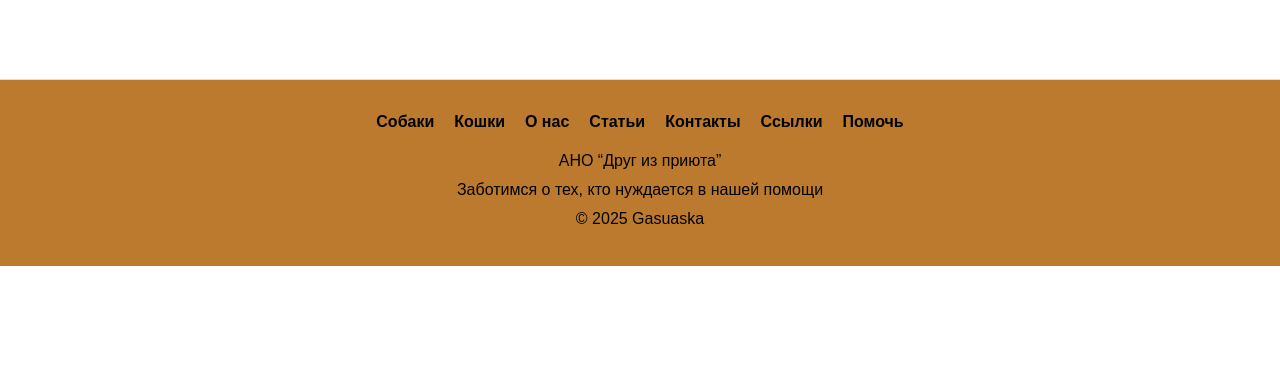
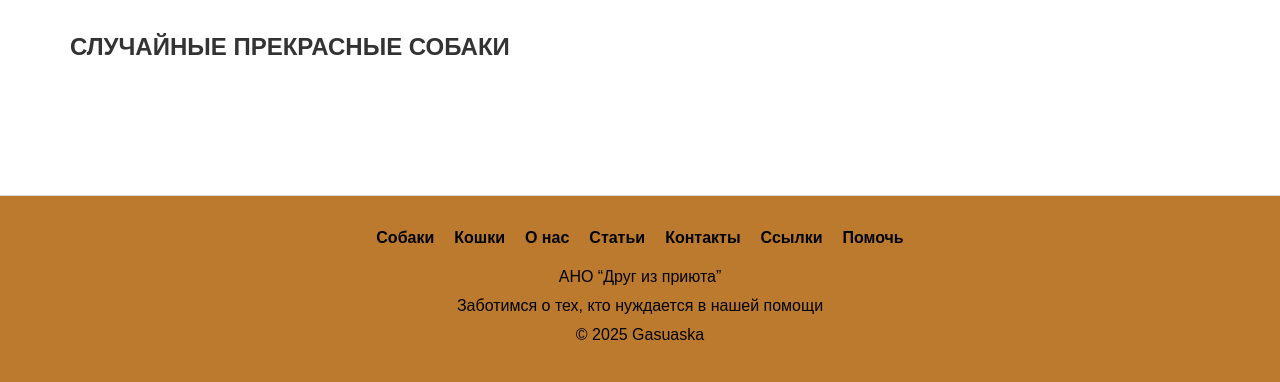
Before and after one commit to Gasuaska/snz_shelter, a Django app: template templates/dogs/dog_detail.html in a window 1280 px wide. Shown: the part 427-809 px from the top of the page. Before the commit the page ends 693 px from the top, so only its background shows below. Run offline with Django 3.2, Linux system fonts and the light colour scheme; the template is opened without the code that fills it, so the values that code supplies are empty; parts of the project's set-up code (start-up, migrations or seed data) failed here and were passed over.

Commit message:
templates fix

```diff
--- a/templates/dogs/dog_detail.html
+++ b/templates/dogs/dog_detail.html
@@ -32,14 +32,16 @@
 
         <button class="next" onclick="changeSlide(1)">&#10095;</button>
     </div>
+</div>
 
-
+<section class="section">
+    <h2 class="section-title">СЛУЧАЙНЫЕ ПРЕКРАСНЫЕ СОБАКИ</h2>
+<div class="dogs-container">
+    {% for dog in random_dogs %}
+      {% include "includes/dog_card.html" %}
+    {% endfor %}
 </div>
-    <div class="dogs-container">
-        {% for dog in random_dogs %}
-        {% include "includes/dog_card.html" %}
-        {% endfor %}
-</div>
+</section>
 
 <script>
 let currentSlide = 0;
```
